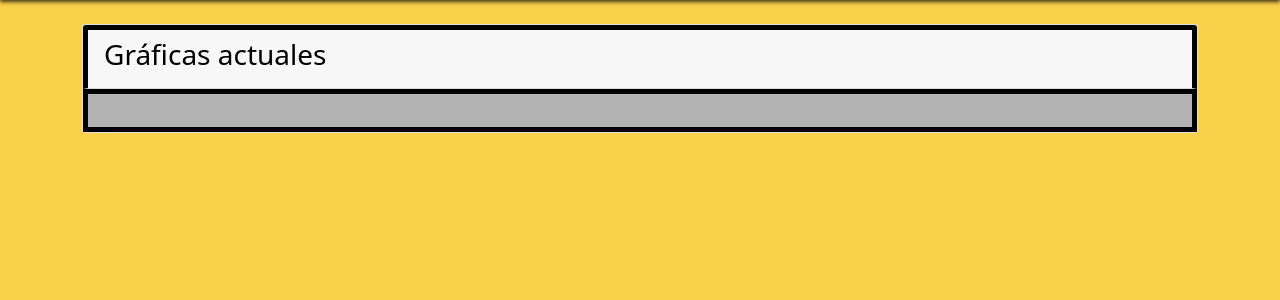
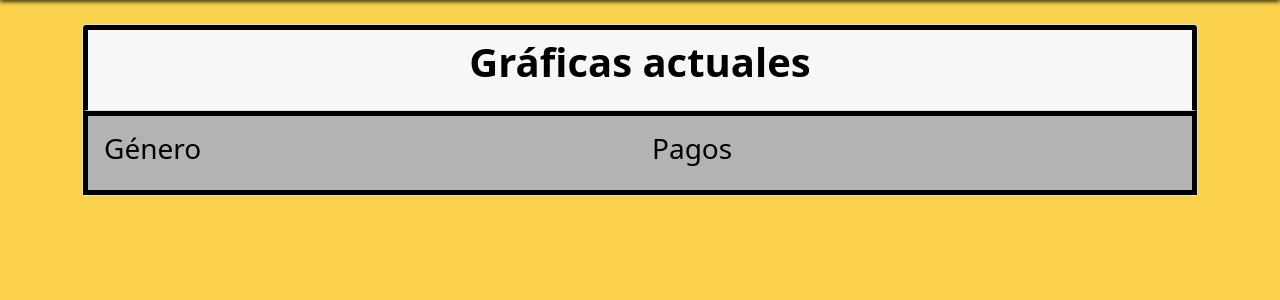
Before and after one commit to DiazAlejandro/apis-t, a PHP site: page /administrador/inicio.php in a window 1280 px wide. Shown: the part 194-494 px from the top of the page. Run offline with PHP 8.4, Linux system fonts and the light colour scheme; the visitor is signed in with stand-in values (Sample User, id 1); data that the repository does not hold is empty; some libraries are stand-ins or nearby versions.

Commit message:
Correción gráficas

```diff
--- a/administrador/inicio.php
+++ b/administrador/inicio.php
@@ -99,23 +99,23 @@ if (!isset($_SESSION['rol'])) {
     <br>
     <div class="container">
         <div class="card">
-        <div class="card-header">
-            <h3>Gráficas actuales</h3>
+            <div class="card-header" style="text-align: center;">
+                <h1 class="font-weight-bold mb-3">Gráficas actuales</h1>
             </div>
             <div class="card-body">
                 <div class="row">
                     <div class="col-sm-6">
+                        <h3>Género</h3>
                         <div id="carga_lineal"></div>
                     </div>
                     <div class="col-sm-6">
+                        <h3>Pagos</h3>
                         <div id="carga_barras"></div>
                     </div>
                 </div>
             </div>
         </div>
-
     </div>
-
 </body>
 
 </html>
--- a/librerias/barras.php
+++ b/librerias/barras.php
@@ -30,16 +30,32 @@
 </script>
 
 <script type="text/javascript">
-    datosX = crearCadenaLineal('<?php echo $datosX ?>');
-    datosY = crearCadenaLineal('<?php echo $datosY ?>');
-    var data = [{
-        x: datosX,
-        y: datosY,
-        type: 'bar',
-        marker: {
-            color: 'blue'
-        }
-    }];
+datosY = crearCadenaLineal('<?php echo $datosY ?>');
+var data = [{
+  values: datosY,
+  labels: ['Mujeres', 'Hombres'],
+  type: 'pie',
+  marker: {
+      colors: [
+        'rgb(230, 176, 223)',
+        'rgb (119,167,255)',
+        'rgb(118, 17, 195)',
+        'rgb(0, 48, 240)',
+        'rgb(240, 88, 0)',
+        'rgb(215, 11, 11)',
+        'rgb(11, 133, 215)',
+        'rgb(0, 0, 0)',
+        'rgb(0, 0, 0)',
+        'rgb(0, 0, 0)'
+      ]
+    }
+}];
 
-    Plotly.newPlot('graficaBarras', data);
+var layout = {
+  height: 450,
+  width: 600
+};
+
+Plotly.newPlot('graficaBarras', data, layout);
+
 </script>
--- a/librerias/lineal.php
+++ b/librerias/lineal.php
@@ -38,12 +38,14 @@
         y: datosY,
         type: 'bar',
         marker: {
-            color: 'rgb(158,202,225)',
-            line: {
-                color: 'rgb(8,48,107)',
-                width: 1.5
+            color: 'rgb(68,204,31)'
             }
-        }
+    };
+
+    var trace2 = {
+        x: datosX,
+        y: datosY,
+        type: 'scatter'
     };
     /**
     var trace2 = {
@@ -52,7 +54,7 @@
         type: 'scatter'
     };*/
 
-    var data = [trace1];
+    var data = [trace1, trace2];
 
     Plotly.newPlot('grafica_lineal', data);
 </script>
```
Lines whose indentation alone changed are shown as unchanged.
